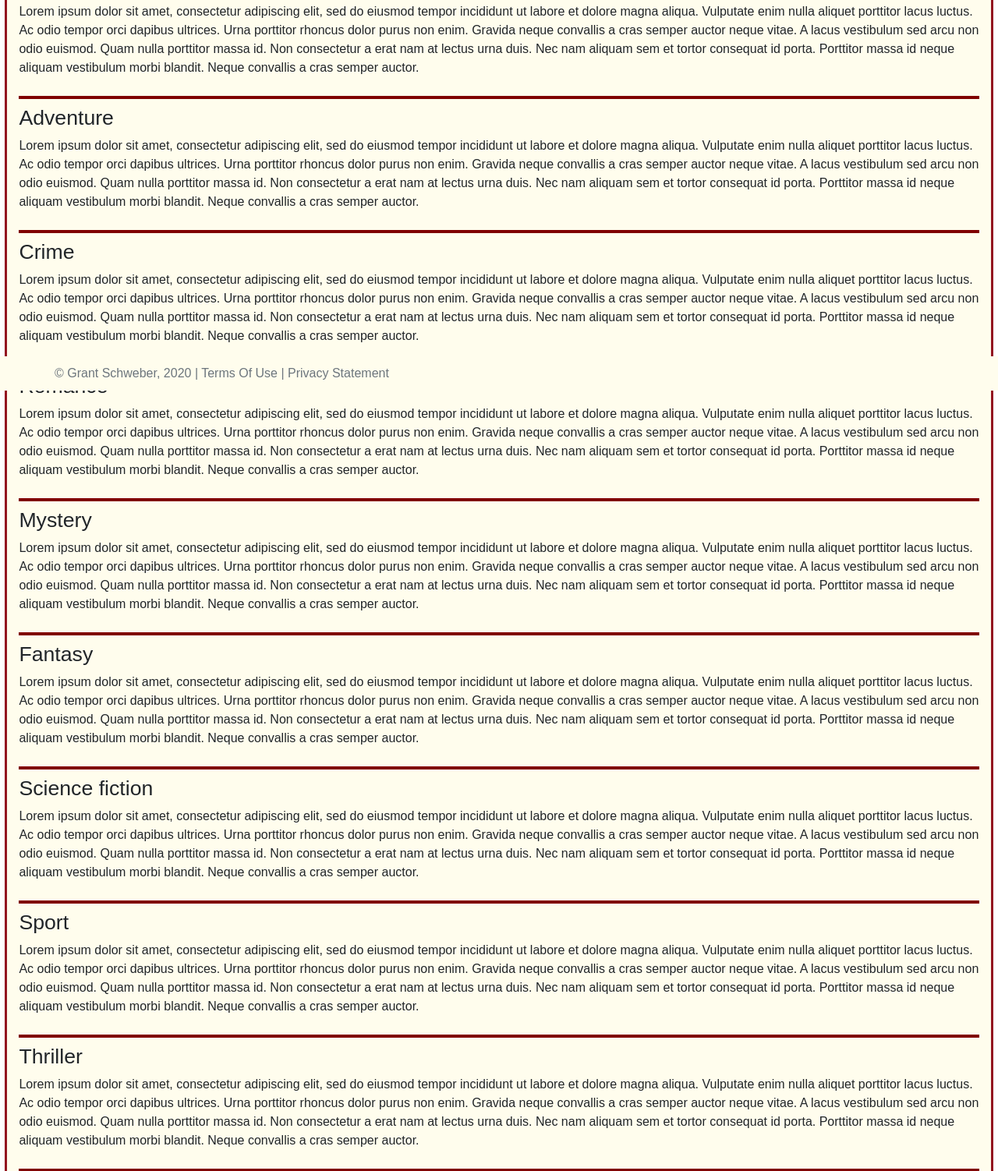
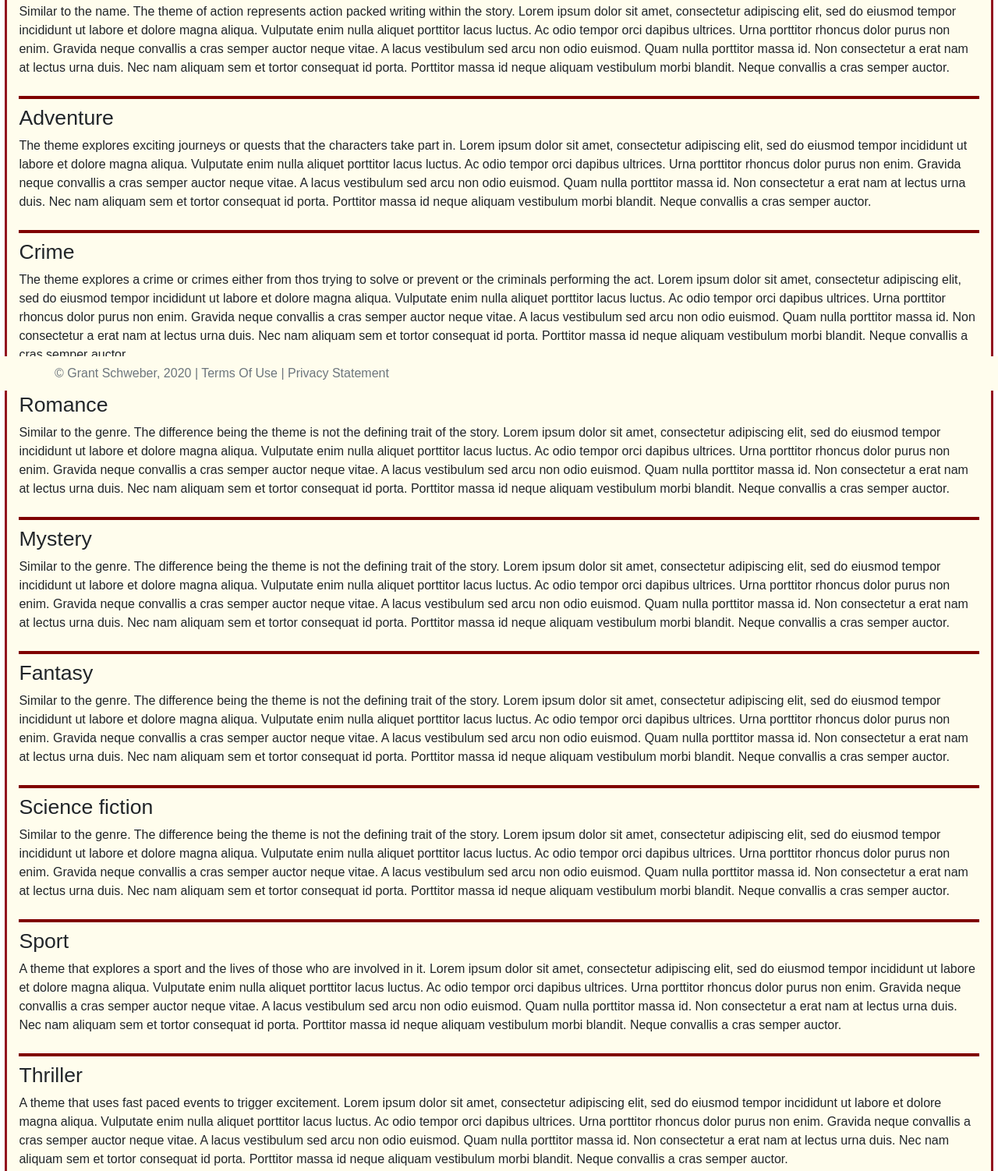
Before and after one commit to gschweber12/ProjectPart4, a plain HTML site: page pages/themes.html in a window 1280 px wide. Shown: the part 299-1801 px from the top of the page at 78% size. Drawn offline with nearby package versions, Linux system fonts and the light colour scheme.

Commit message:
feature: added content to pages

```diff
--- a/pages/themes.html
+++ b/pages/themes.html
@@ -73,6 +73,7 @@
                 <article>
                     <h2>Action</h2>
                     <p>
+                        Similar to the name. The theme of action represents action packed writing within the story.
                         Lorem ipsum dolor sit amet, consectetur adipiscing elit, sed do eiusmod tempor incididunt ut labore
                         et dolore magna aliqua. Vulputate enim nulla aliquet porttitor lacus luctus. Ac odio tempor
                         orci dapibus ultrices. Urna porttitor rhoncus dolor purus non enim. Gravida neque convallis a
@@ -85,6 +86,7 @@
                 <article>
                     <h2>Adventure</h2>
                     <p>
+                        The theme explores exciting journeys or quests that the characters take part in.
                         Lorem ipsum dolor sit amet, consectetur adipiscing elit, sed do eiusmod tempor incididunt ut labore
                         et dolore magna aliqua. Vulputate enim nulla aliquet porttitor lacus luctus. Ac odio tempor
                         orci dapibus ultrices. Urna porttitor rhoncus dolor purus non enim. Gravida neque convallis a
@@ -97,6 +99,7 @@
                 <article>
                     <h2>Crime</h2>
                     <p>
+                        The theme explores a crime or crimes either from thos trying to solve or prevent or the criminals performing the act.
                         Lorem ipsum dolor sit amet, consectetur adipiscing elit, sed do eiusmod tempor incididunt ut labore
                         et dolore magna aliqua. Vulputate enim nulla aliquet porttitor lacus luctus. Ac odio tempor
                         orci dapibus ultrices. Urna porttitor rhoncus dolor purus non enim. Gravida neque convallis a
@@ -110,6 +113,7 @@
                 <article>
                     <h2>Romance</h2>
                     <p>
+                        Similar to the genre. The difference being the theme is not the defining trait of the story.
                         Lorem ipsum dolor sit amet, consectetur adipiscing elit, sed do eiusmod tempor incididunt ut labore
                         et dolore magna aliqua. Vulputate enim nulla aliquet porttitor lacus luctus. Ac odio tempor
                         orci dapibus ultrices. Urna porttitor rhoncus dolor purus non enim. Gravida neque convallis a
@@ -123,6 +127,7 @@
                 <article>
                     <h2>Mystery</h2>
                     <p>
+                        Similar to the genre. The difference being the theme is not the defining trait of the story.
                         Lorem ipsum dolor sit amet, consectetur adipiscing elit, sed do eiusmod tempor incididunt ut labore
                         et dolore magna aliqua. Vulputate enim nulla aliquet porttitor lacus luctus. Ac odio tempor
                         orci dapibus ultrices. Urna porttitor rhoncus dolor purus non enim. Gravida neque convallis a
@@ -136,6 +141,7 @@
                 <article>
                     <h2>Fantasy</h2>
                     <p>
+                        Similar to the genre. The difference being the theme is not the defining trait of the story.
                         Lorem ipsum dolor sit amet, consectetur adipiscing elit, sed do eiusmod tempor incididunt ut labore
                         et dolore magna aliqua. Vulputate enim nulla aliquet porttitor lacus luctus. Ac odio tempor
                         orci dapibus ultrices. Urna porttitor rhoncus dolor purus non enim. Gravida neque convallis a
@@ -149,6 +155,7 @@
                 <article>
                     <h2>Science fiction</h2>
                     <p>
+                        Similar to the genre. The difference being the theme is not the defining trait of the story.
                         Lorem ipsum dolor sit amet, consectetur adipiscing elit, sed do eiusmod tempor incididunt ut labore
                         et dolore magna aliqua. Vulputate enim nulla aliquet porttitor lacus luctus. Ac odio tempor
                         orci dapibus ultrices. Urna porttitor rhoncus dolor purus non enim. Gravida neque convallis a
@@ -162,6 +169,7 @@
                 <article>
                     <h2>Sport</h2>
                     <p>
+                        A theme that explores a sport and the lives of those who are involved in it.
                         Lorem ipsum dolor sit amet, consectetur adipiscing elit, sed do eiusmod tempor incididunt ut labore
                         et dolore magna aliqua. Vulputate enim nulla aliquet porttitor lacus luctus. Ac odio tempor
                         orci dapibus ultrices. Urna porttitor rhoncus dolor purus non enim. Gravida neque convallis a
@@ -175,6 +183,7 @@
                 <article>
                     <h2>Thriller</h2>
                     <p>
+                        A theme that uses fast paced events to trigger excitement.
                         Lorem ipsum dolor sit amet, consectetur adipiscing elit, sed do eiusmod tempor incididunt ut labore
                         et dolore magna aliqua. Vulputate enim nulla aliquet porttitor lacus luctus. Ac odio tempor
                         orci dapibus ultrices. Urna porttitor rhoncus dolor purus non enim. Gravida neque convallis a
@@ -188,6 +197,7 @@
                 <article>
                     <h2>Drama</h2>
                     <p>
+                        A theme that explores the drama that occurs between different parties and their interactions.
                         Lorem ipsum dolor sit amet, consectetur adipiscing elit, sed do eiusmod tempor incididunt ut labore
                         et dolore magna aliqua. Vulputate enim nulla aliquet porttitor lacus luctus. Ac odio tempor
                         orci dapibus ultrices. Urna porttitor rhoncus dolor purus non enim. Gravida neque convallis a
@@ -201,6 +211,7 @@
                 <article>
                     <h2>History</h2>
                     <p>
+                        A theme that explores historical events or alternate historical events.
                         Lorem ipsum dolor sit amet, consectetur adipiscing elit, sed do eiusmod tempor incididunt ut labore
                         et dolore magna aliqua. Vulputate enim nulla aliquet porttitor lacus luctus. Ac odio tempor
                         orci dapibus ultrices. Urna porttitor rhoncus dolor purus non enim. Gravida neque convallis a
```
